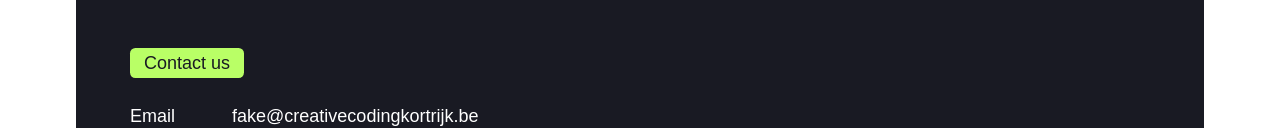
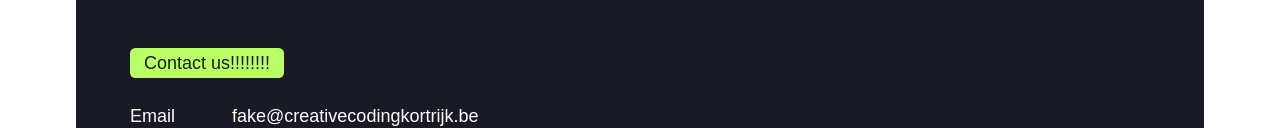
Before and after one commit to tkrastinsr/CCK, an Astro site: page / in a window 1280 px wide. Shown: the part 832-960 px from the top of the page. Built offline with nearby package versions, Linux system fonts and the light colour scheme; Astro itself is replaced by a stand-in of ours.

Commit message:
Added !!!!

```diff
--- a/src/components/Footer.astro
+++ b/src/components/Footer.astro
@@ -21,7 +21,7 @@
       </ul>
     </nav>
     <article>
-      <h3 class="title"><span>Contact us</span></h3>
+      <h3 class="title"><span>Contact us!!!!!!!!</span></h3>
       <address>
         <dl>
           <dt>Email</dt>
```
